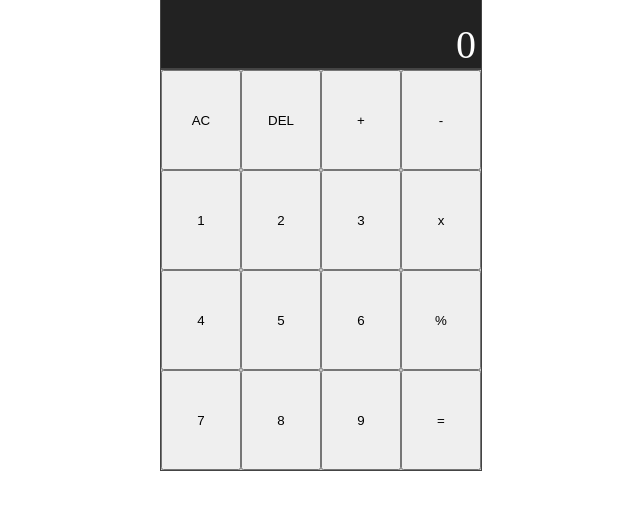
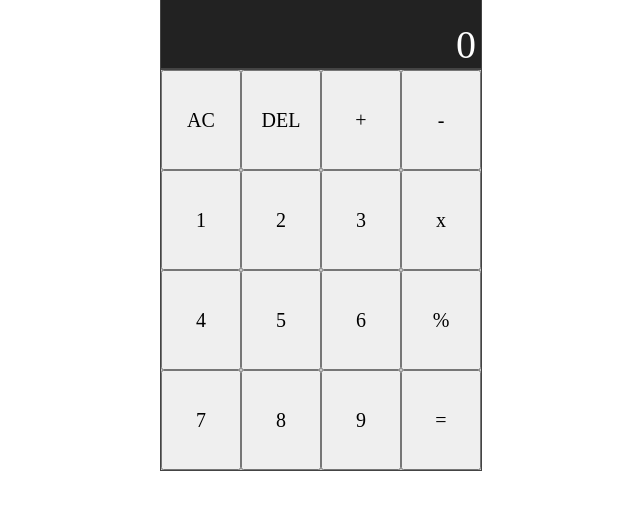
Before and after one commit to Andres191200/ReactCalculator, a React (Create React App) app: page / in a window 1280 px wide. Shown: the part 211-720 px from the top of the page, without its empty margins (319-959 px from the left). Built offline with nearby package versions, Linux system fonts and the light colour scheme.

Commit message:
operators work!

```diff
--- a/src/App.css
+++ b/src/App.css
@@ -96,3 +96,12 @@ table {
 .second-number{
   position:absolute;
 }
+
+.calc-button{
+  font:20px century gothic;
+}
+
+.calc-button:hover{
+  background:#9fadff;
+  transition:.3s;
+}
--- a/src/App.js
+++ b/src/App.js
@@ -7,7 +7,8 @@ import DigitOperator from './components/digitOperator.jsx';
 
 export const ACTIONS = {
   ADD_DIGIT:'add digit',
-  ADD_OPERATOR: 'add operator'
+  ADD_OPERATOR: 'add operator',
+  EVALUATE: 'evaluate'
 }
 
 const reducer = (state, {type, payload}) =>{
@@ -27,7 +28,10 @@ const reducer = (state, {type, payload}) =>{
     }
     case ACTIONS.ADD_OPERATOR : {
       document.querySelector(`.visor-content`).classList.add('setted');
-      return{
+      if(state.operator){
+        return state;
+      }
+      else return{
         ...state,
         operator: `${payload.operator}`
       }
@@ -38,8 +42,49 @@ const reducer = (state, {type, payload}) =>{
         state : ''
       }
     }
+    case ACTIONS.EVALUATE : {
+      if(!state.operator || !state.secondNumber){
+        return state;
+      }
+      document.querySelector(`.visor-content`).classList.remove('setted');
+      switch(state.operator){
+        case "x": {
+          return{
+            ...state,
+            firstNumber: state.firstNumber * state.secondNumber,
+            operator: '',
+            secondNumber: ''
+          }
+        }
+        case "+": {
+          return{
+            ...state,
+            firstNumber: parseInt(state.firstNumber) + parseInt(state.secondNumber),
+            operator: '',
+            secondNumber: ''
+          }
+        }
+        case "-": {
+          return{
+            ...state,
+            firstNumber: state.firstNumber - state.secondNumber,
+            operator: '',
+            secondNumber: ''
+          }
+        }
+        case "%": {
+          return{
+            ...state,
+            firstNumber: (state.firstNumber/state.secondNumber).toFixed(2),
+            operator: '',
+            secondNumber: ''
+          }
+        }
+      }
+    }
   }
 }
+
 
 function App() {
   const [{firstNumber, operator, secondNumber}, dispatch] = useReducer(reducer, {})
@@ -51,7 +96,7 @@ function App() {
           <h1 className="second-number">{secondNumber}</h1>
       </div>
       <div className="calculator-container">
-        <button onClick={() =>dispatch({type:ACTIONS.CLEAR})}>AC</button>
+        <button className="calc-button" onClick={() =>dispatch({type:ACTIONS.CLEAR})}>AC</button>
         <DigitOperator dispatch={dispatch} operator="DEL"/>
         <DigitOperator dispatch={dispatch} operator="+"/>
         <DigitOperator dispatch={dispatch} operator="-"/>
@@ -72,7 +117,7 @@ function App() {
         <DigitButton dispatch={dispatch} digit="8"></DigitButton>
         <DigitButton dispatch={dispatch} digit="9"></DigitButton>
 
-        <button>=</button>
+        <button className="calc-button" onClick={() => dispatch({type:ACTIONS.EVALUATE})}>=</button>
       </div>
     </div>
   );
--- a/src/components/digitButton.jsx
+++ b/src/components/digitButton.jsx
@@ -2,7 +2,7 @@ import {ACTIONS} from '../App';
 
 const digitButton = ({digit, dispatch}) =>{
     return(
-    <button onClick={() => dispatch({type:ACTIONS.ADD_DIGIT, payload:{digit}})}>{digit}</button>
+    <button className="calc-button" onClick={() => dispatch({type:ACTIONS.ADD_DIGIT, payload:{digit}})}>{digit}</button>
     )
 }
 
--- a/src/components/digitOperator.jsx
+++ b/src/components/digitOperator.jsx
@@ -2,7 +2,7 @@ import {ACTIONS} from '../App';
 
 const digitOperator = ({operator, dispatch}) =>{
     return(
-    <button onClick={() => dispatch({type: ACTIONS.ADD_OPERATOR, payload:{operator}})}>{operator}</button>
+    <button className="calc-button" onClick={() => dispatch({type: ACTIONS.ADD_OPERATOR, payload:{operator}})}>{operator}</button>
     )
 }
 
```
